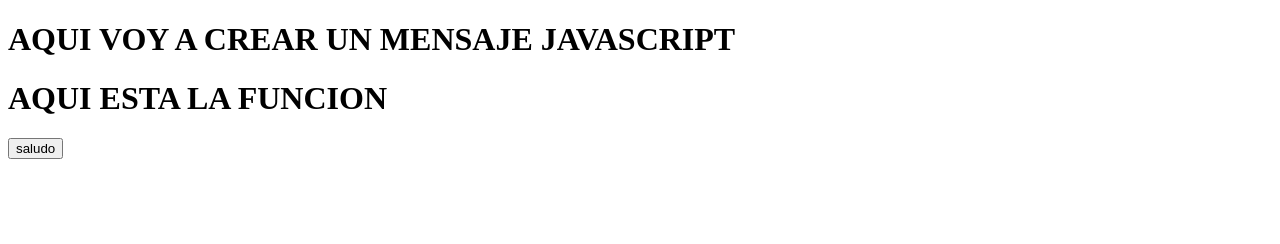
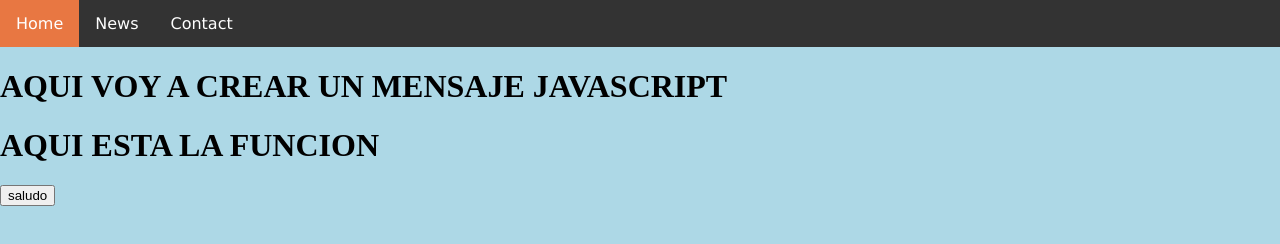
Before and after one commit to juliian02/prueba2-ramas, a plain HTML site: page index.html in a window 1280 px wide. Drawn offline with Linux system fonts and the light colour scheme.

Commit message:
generacion de funcion css

```diff
--- /dev/null
+++ b/css.css
@@ -0,0 +1,52 @@
+/*aqui estilos de fondo de pantalla*/
+
+body {
+    background: lightblue
+}
+
+body {
+    margin: 0;
+}
+
+
+/*aqui estilos de nabvar*/
+
+ul.topnav {
+    list-style-type: none;
+    margin: 0;
+    padding: 0;
+    overflow: hidden;
+    background-color: #333;
+}
+
+ul.topnav li {
+    float: left;
+}
+
+ul.topnav li a {
+    display: block;
+    color: white;
+    text-align: center;
+    padding: 14px 16px;
+    text-decoration: none;
+    font-family: Verdana;
+}
+
+ul.topnav li a:hover:not(.active) {
+    background-color: rgb(7, 3, 3);
+}
+
+ul.topnav li a.active {
+    background-color: #fd7f45e5;
+}
+
+ul.topnav li.right {
+    float: right;
+}
+
+@media screen and (max-width: 600px) {
+    ul.topnav li.right,
+    ul.topnav li {
+        float: none;
+    }
+}
--- a/index.html
+++ b/index.html
@@ -6,10 +6,19 @@
     <meta http-equiv="X-UA-Compatible" content="IE=edge">
     <meta name="viewport" content="width=device-width, initial-scale=1.0">
     <script src="js.js"></script>
+    <link rel="stylesheet" href="css.css">
     <title>Document</title>
 </head>
 
 <body>
+    <div>
+        <ul class="topnav">
+            <li><a class="active" href="#home">Home</a></li>
+            <li><a href="#news">News</a></li>
+            <li><a href="#contact">Contact</a></li>
+            </li>
+    </div>
+
     <h1>AQUI VOY A CREAR UN MENSAJE JAVASCRIPT</h1>
     <h1>AQUI ESTA LA FUNCION</h1>
     <input type="button" onclick="saludo()" value="saludo">
```
